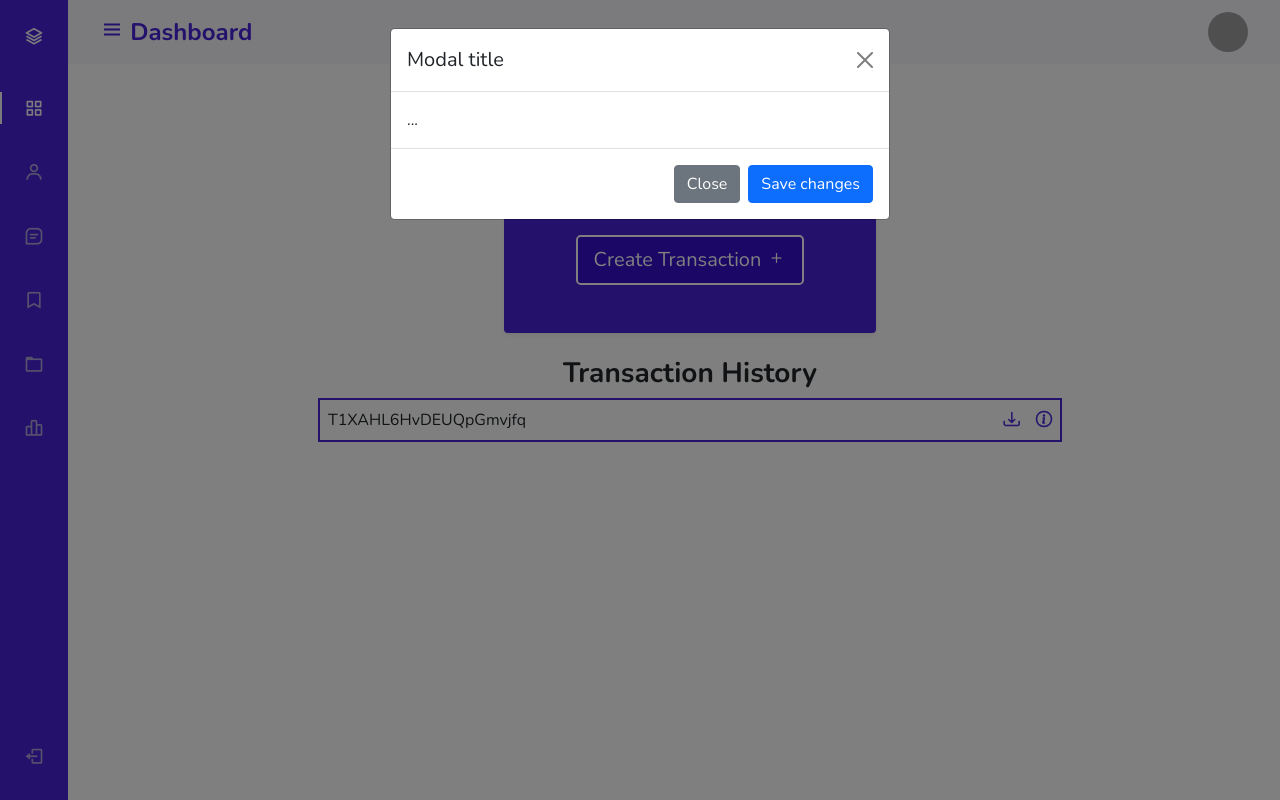
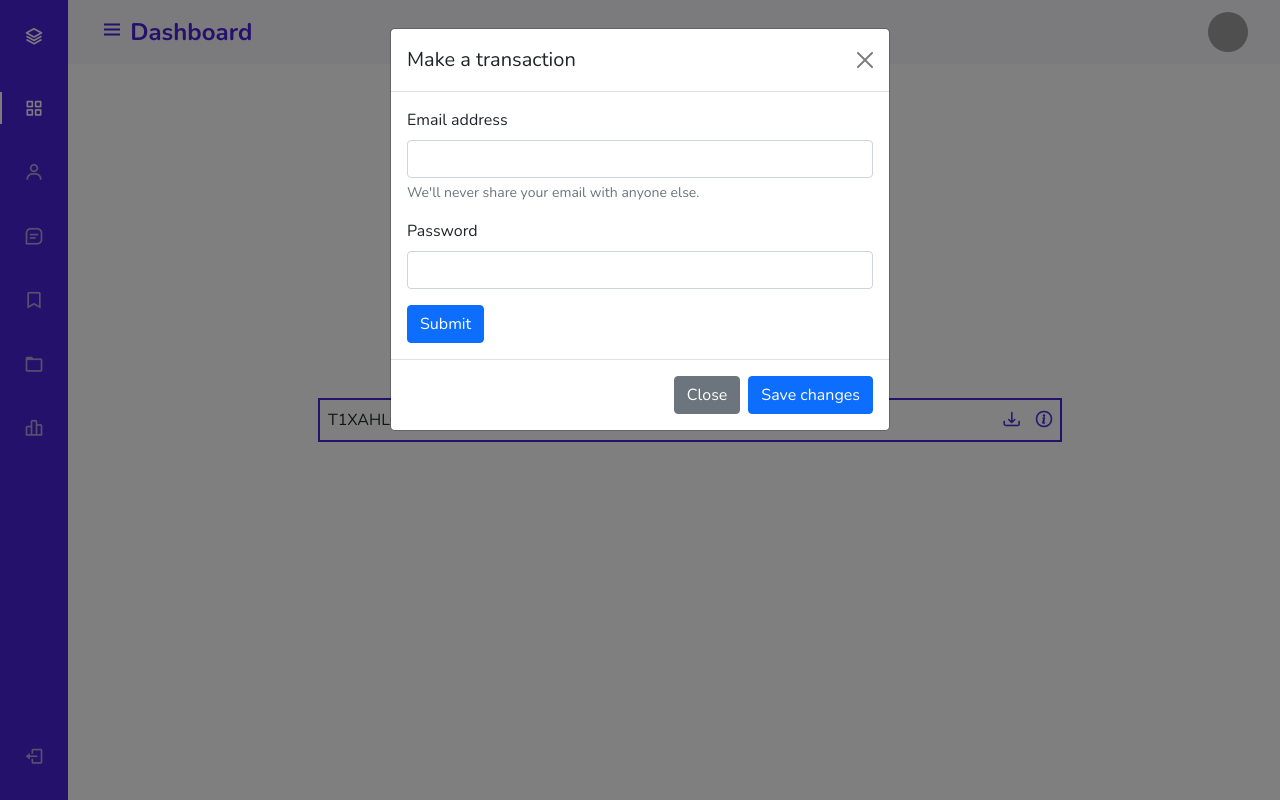
Before and after one commit to joshuaunity/stackmoney, a Django app: page / in a window 1280 px wide, after a click on "Create Transaction". Run offline with Django 3.2, Linux system fonts and the light colour scheme; some libraries are stand-ins or nearby versions; grey boxes are pictures that could not be loaded.

Commit message:
added form

```diff
--- a/templates/index.html
+++ b/templates/index.html
@@ -17,7 +17,8 @@
 
     <section id="body-pd">
         <header class="header" id="header">
-            <div class="header_toggle"> <i class='bx bx-menu' id="header-toggle"></i> <span class="fw-bold">Dashboard</span> </div>
+            <div class="header_toggle"> <i class='bx bx-menu' id="header-toggle"></i> <span
+                    class="fw-bold">Dashboard</span> </div>
             <div class="header_img"> <img src="https://i.imgur.com/hczKIze.jpg" alt=""> </div>
         </header>
         <div class="l-navbar" id="nav-bar">
@@ -45,7 +46,8 @@
             <div class="col-4 center" style="margin-top: 10%;">
                 <div class="text-center shadow-sm p-5 rounded" style="background-color: var(--first-color);">
                     <h3 class="text-white">Create a new transaction</h3>
-                    <button type="button" class="btn site-btn btn-lg border border-2" data-bs-toggle="modal" data-bs-target="#transactionModal" >
+                    <button type="button" class="btn site-btn btn-lg border border-2" data-bs-toggle="modal"
+                        data-bs-target="#transactionModal">
                         Create Transaction <i class="bi bi-plus"></i>
                     </button>
                 </div>
@@ -59,8 +61,10 @@
                     <div class="col-12 site-border border border-2 d-flex justify-content-between p-2">
                         <span>T1XAHL6HvDEUQpGmvjfq</span>
                         <div>
-                            <i class="bi bi-download" title="Download Reciepts" style="color: var(--first-color); -webkit-text-stroke: 0.5px; padding-right: 12px;"></i>
-                            <i class="bi bi-info-circle" title="Info" style="color: var(--first-color); -webkit-text-stroke: 0.5px;"></i>
+                            <i class="bi bi-download" title="Download Reciepts"
+                                style="color: var(--first-color); -webkit-text-stroke: 0.5px; padding-right: 12px;"></i>
+                            <i class="bi bi-info-circle" title="Info"
+                                style="color: var(--first-color); -webkit-text-stroke: 0.5px;"></i>
                         </div>
                     </div>
                 </div>
@@ -69,15 +73,31 @@
 
 
         <!-- Modal -->
-        <div class="modal fade" id="transactionModal" tabindex="-1" aria-labelledby="transactionModalLabel" aria-hidden="true">
+        <div class="modal fade" id="transactionModal" tabindex="-1" aria-labelledby="transactionModalLabel"
+            aria-hidden="true">
             <div class="modal-dialog">
                 <div class="modal-content">
                     <div class="modal-header">
-                        <h5 class="modal-title" id="transactionModalLabel">Modal title</h5>
+                        <h5 class="modal-title" id="transactionModalLabel">Make a transaction</h5>
                         <button type="button" class="btn-close" data-bs-dismiss="modal" aria-label="Close"></button>
                     </div>
                     <div class="modal-body">
-                        ...
+
+                        <form action="POST" method="">
+                            <div class="mb-3">
+                                <label for="itemName" class="form-label">Email address</label>
+                                <input type="text" name="name" class="form-control" id="itemName"
+                                    aria-describedby="emailHelp">
+                                <div id="emailHelp" class="form-text">We'll never share your email with anyone else.
+                                </div>
+                            </div>
+                            <div class="mb-3">
+                                <label for="inputPrice" class="form-label">Password</label>
+                                <input type="number" name="price" class="form-control" id="inputPrice">
+                            </div>
+                            <button type="submit" class="btn btn-primary">Submit</button>
+                        </form>
+
                     </div>
                     <div class="modal-footer">
                         <button type="button" class="btn btn-secondary" data-bs-dismiss="modal">Close</button>
```
